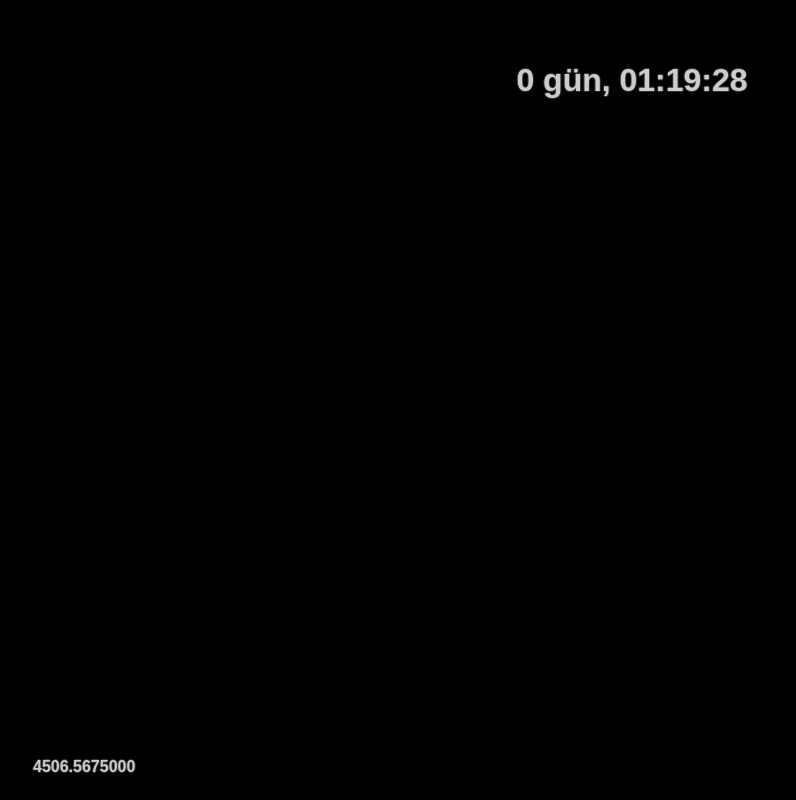
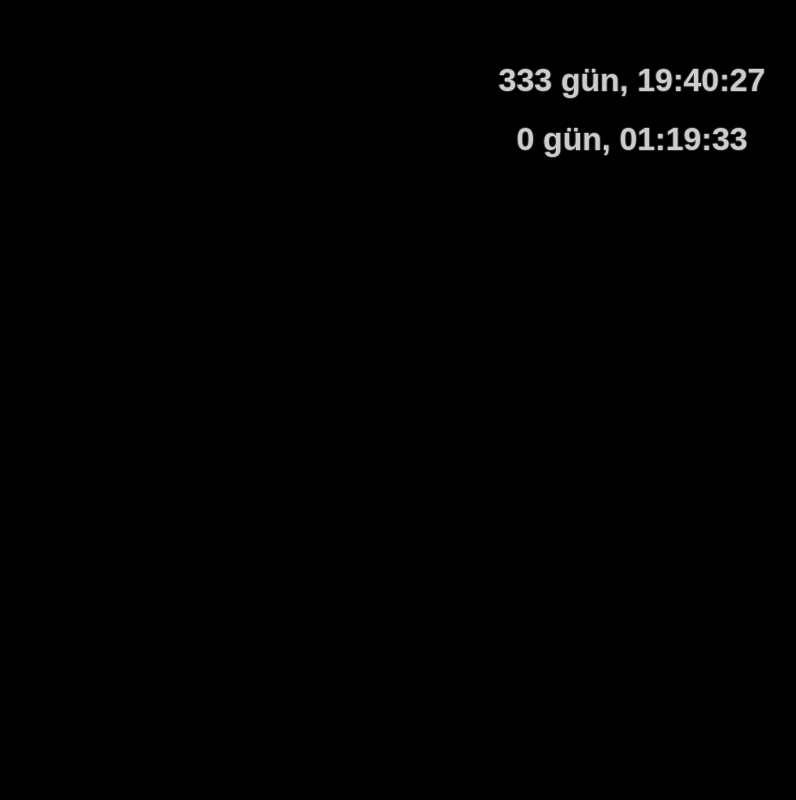
Before and after one commit to necdetuygur/sayac, a plain HTML site: page index.html in a window 1280 px wide. Shown: the whole page, without its empty margins (8-804 px from the left). Drawn offline with Linux system fonts and the light colour scheme.

Commit message:
Update index.html

```diff
--- a/index.html
+++ b/index.html
@@ -56,11 +56,8 @@ window.onload=function(){
 	};
 
 	function tick(){
-		birakma_zamani = zaman_farki("2017-01-15 23:00:00");
-		degistir('gecen_zaman',birakma_zamani);
-
-		birakma_zamani2 = zaman_farki("2017-12-15 20:00:00");
-		degistir('gecen_zaman',birakma_zamani2);
+		degistir('gecen_zaman',zaman_farki("2017-01-15 23:00:00"));
+		degistir('gecen_zaman2',zaman_farki("2017-12-15 20:00:00"));
 
 		document.getElementById("kazanc").innerHTML = (parseInt(birakma_zamani.fark) * (13.5 / (24*60*60*1000))).toFixed(7);
 		setTimeout(tick,10);
@@ -70,7 +67,7 @@ window.onload=function(){
 <body>
 	<center>
 		<h1 id="gecen_zaman"></h1>
-		<h3 id="maas"></h3>
+		<h1 id="gecen_zaman2"></h1>
 	</center>
 	<h4 id="kazanc"></h4>
 </body>
```
